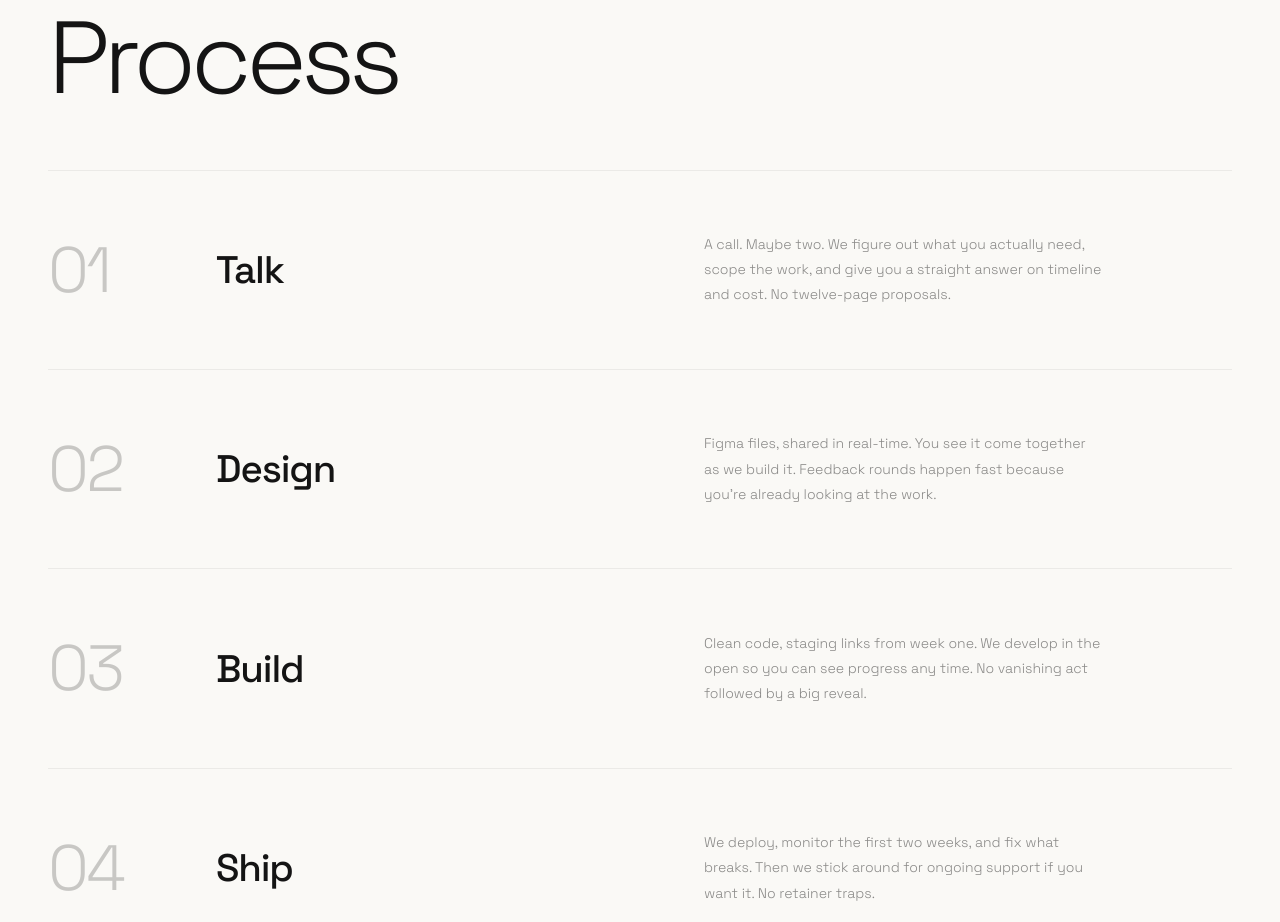
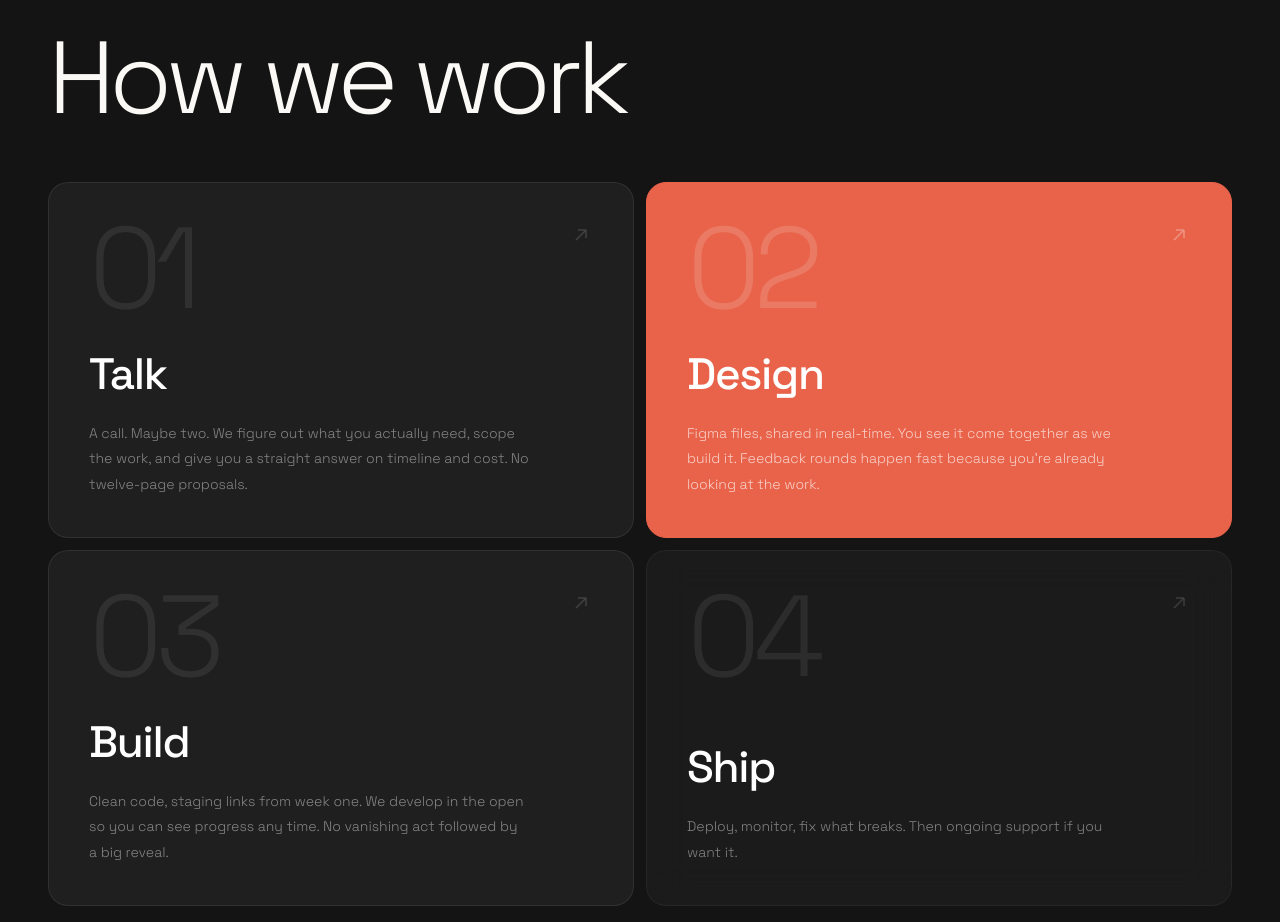
Before and after one commit to trimsk/seven8nine, a plain HTML site: page index.html in a window 1280 px wide. Shown: the part 4857-5779 px from the top of the page. Drawn offline with Linux system fonts and the light colour scheme.

Commit message:
Redesign process section as dark bento grid, distinct from services accordion
- Process section now uses inverted dark background with rounded corners
- 2x2 bento card layout with glass-morphism cards
- Accent-colored "Design" card as focal point
- Arrow icons on each card with hover animations
- Removed visual divider between process and about
- Renamed section to "How we work"
- Full dark mode support for the inverted section
- Responsive: stacks to single column on mobile

Co-Authored-By: Claude Opus 4.6 <noreply@anthropic.com>

```diff
--- a/css/style.css
+++ b/css/style.css
@@ -638,83 +638,126 @@ button { cursor: none; font-family: inherit; }
 .service-accord.active .service-accord__content p { opacity: 1; transform: translateY(0); }
 
 /* === PROCESS === */
-.process { padding: 120px 0; }
-.process__grid {
+.process {
+  padding: 100px 0;
+  background: var(--text);
+  color: var(--bg);
+  margin: 40px 0 80px;
+  border-radius: var(--radius-xl);
+  position: relative;
+  overflow: hidden;
+}
+.process .section-title { color: var(--bg); }
+.process .section-title .line__inner { color: var(--bg); }
+
+.process__bento {
   display: grid;
-  grid-template-columns: 1fr;
-  gap: 0;
+  grid-template-columns: 1fr 1fr;
+  grid-template-rows: auto auto;
+  gap: 12px;
+}
+/* Bottom row: Build takes ~60%, Ship takes ~40% */
+.process__bento .process__card:nth-child(3) { grid-column: 1; }
+.process__bento .process__card:nth-child(4) { grid-column: 2; }
+
+.process__card {
   position: relative;
-  counter-reset: process-step;
-}
-.process__grid::before { display: none; }
-
-.process__step {
-  position: relative;
-  overflow: visible;
-  padding: 48px 0;
-  border-radius: 0;
-  background: transparent;
-  border-bottom: 1px solid var(--border);
-  transition: background 0.5s var(--ease);
-  text-align: left;
-  z-index: 1;
-  display: grid;
-  grid-template-columns: 120px 1fr 1.2fr;
-  gap: 48px;
-  align-items: center;
-  counter-increment: process-step;
-}
-.process__step:first-child { border-top: 1px solid var(--border); }
-.process__step::before { display: none; }
-.process__step::after { display: none; }
-.process__step:hover { background: var(--bg-2); padding-left: 32px; padding-right: 32px; margin: 0 -32px; }
-
-.process__step-big {
-  width: auto;
-  height: auto;
-  border-radius: 0;
-  background: transparent;
-  border: none;
+  padding: 40px;
+  border-radius: var(--radius);
+  background: rgba(255,255,255,0.05);
+  border: 1px solid rgba(255,255,255,0.08);
+  overflow: hidden;
   display: flex;
-  align-items: center;
-  justify-content: flex-start;
-  margin: 0;
-  font-size: clamp(48px, 5vw, 72px);
+  flex-direction: column;
+  justify-content: space-between;
+  min-height: 300px;
+  transition: transform 0.5s var(--ease), background 0.4s, border-color 0.3s;
+  backdrop-filter: blur(20px);
+  -webkit-backdrop-filter: blur(20px);
+}
+.process__card:hover {
+  transform: translateY(-4px);
+  background: rgba(255,255,255,0.08);
+  border-color: var(--accent);
+}
+
+.process__card--accent {
+  background: var(--accent);
+  border-color: var(--accent);
+}
+.process__card--accent:hover {
+  background: var(--accent);
+  transform: translateY(-4px) scale(1.01);
+}
+.process__card--accent .process__card-num { color: rgba(255,255,255,0.15); }
+.process__card--accent .process__card-title { color: #fff; }
+.process__card--accent .process__card-desc { color: rgba(255,255,255,0.7); }
+.process__card--accent .process__card-arrow { color: rgba(255,255,255,0.3); }
+.process__card--accent:hover .process__card-arrow { color: #fff; }
+
+.process__card--large {
+  min-height: 280px;
+}
+.process__card--small {
+  min-height: 280px;
+  background: rgba(255,255,255,0.03);
+  border-color: rgba(255,255,255,0.05);
+}
+
+.process__card-num {
+  font-size: clamp(72px, 9vw, 120px);
   font-weight: 300;
-  letter-spacing: -0.04em;
-  color: var(--text-3);
-  -webkit-text-stroke: 0;
-  opacity: 1;
-  pointer-events: none;
-  transition: all 0.5s var(--ease);
-  position: relative;
-}
-.process__step:hover .process__step-big {
-  background: transparent;
-  border-color: transparent;
-  color: var(--accent);
-  transform: none;
-}
-
-.process__step-head { display: none; }
-.process__step-num { display: none; }
-.process__step-line { display: none; }
-.process__step-title {
-  font-size: clamp(28px, 3vw, 40px);
+  letter-spacing: -0.06em;
+  line-height: 0.8;
+  color: rgba(255,255,255,0.08);
+  margin-bottom: 24px;
+  transition: color 0.4s var(--ease);
+}
+.process__card:hover .process__card-num { color: var(--accent); }
+.process__card--accent:hover .process__card-num { color: rgba(255,255,255,0.25); }
+
+.process__card-content { flex: 1; display: flex; flex-direction: column; justify-content: flex-end; }
+.process__card-title {
+  font-size: clamp(28px, 3.5vw, 44px);
   font-weight: 500;
   letter-spacing: -0.03em;
-  margin-bottom: 0;
+  margin-bottom: 12px;
+  color: #fff;
   transition: color 0.3s;
 }
-.process__step:hover .process__step-title { color: var(--accent); }
-.process__step-desc {
+.process__card:hover .process__card-title { color: var(--accent); }
+.process__card--accent:hover .process__card-title { color: #fff; }
+.process__card-desc {
   font-size: 14px;
-  color: var(--text-2);
+  color: rgba(255,255,255,0.45);
   line-height: 1.8;
   font-weight: 300;
-  max-width: 400px;
-  margin: 0;
-}
+  max-width: 440px;
+}
+
+.process__card-arrow {
+  position: absolute;
+  top: 40px;
+  right: 40px;
+  color: rgba(255,255,255,0.15);
+  transition: color 0.3s, transform 0.4s var(--ease);
+}
+.process__card:hover .process__card-arrow {
+  color: var(--accent);
+  transform: translate(4px, -4px);
+}
+
+/* Dark mode adjustments for inverted process section */
+[data-theme="dark"] .process { background: var(--bg); border: 1px solid var(--border); }
+[data-theme="dark"] .process .section-title { color: var(--text); }
+[data-theme="dark"] .process .section-title .line__inner { color: var(--text); }
+[data-theme="dark"] .process__card-title { color: var(--text); }
+[data-theme="dark"] .process__card-desc { color: var(--text-2); }
+[data-theme="dark"] .process__card-num { color: rgba(255,255,255,0.06); }
+[data-theme="dark"] .process__card { background: rgba(255,255,255,0.03); border-color: var(--border); }
+[data-theme="dark"] .process__card:hover { background: rgba(255,255,255,0.06); }
+[data-theme="dark"] .process__card--accent { background: var(--accent); }
+[data-theme="dark"] .process__card--accent:hover { background: var(--accent); }
 
 /* === ABOUT === */
 .about { padding: 160px 0; position: relative; }
@@ -956,7 +999,7 @@ button { cursor: none; font-family: inherit; }
 /* Smooth transitions for all themed elements */
 .nav, .testimonial-card, .service-accord__tags span,
 .footer, .contact__link, .about__manifesto-item, .about__cap-grid span,
-.reel__play, .hero__bottom, .marquee, .process__step, .work-item {
+.reel__play, .hero__bottom, .marquee, .process__card, .work-item {
   transition-property: background, border-color, color, box-shadow, transform;
   transition-duration: 0.5s;
   transition-timing-function: var(--ease);
@@ -1383,10 +1426,7 @@ button { cursor: none; font-family: inherit; }
   transform: scale(1.08) rotate(-0.5deg);
 }
 
-/* Process card hover — lift */
-.process__step:hover {
-  transform: translateY(-4px);
-}
+/* Process card hover — handled in process__card styles */
 
 /* Service accordion — full width accent bg on active with slide */
 .service-accord.active {
@@ -1502,27 +1542,7 @@ button { cursor: none; font-family: inherit; }
   border-radius: 1px;
 }
 
-/* Process step 8-marker — pixel 8 used as step accent */
-.process__step-marker {
-  display: grid;
-  grid-template-columns: repeat(5, 3px);
-  grid-template-rows: repeat(7, 3px);
-  gap: 1px;
-  position: absolute;
-  top: 48px;
-  right: 0;
-  opacity: 0;
-  transition: opacity 0.5s var(--ease), transform 0.5s var(--ease);
-  transform: scale(0.8);
-}
-.process__step:hover .process__step-marker {
-  opacity: 0.3;
-  transform: scale(1);
-}
-.process__step-marker .px {
-  background: var(--accent);
-  border-radius: 1px;
-}
+/* Process step markers — removed, using bento cards now */
 
 /* Section head — pixel 8 as section label accent */
 .section-head { position: relative; }
@@ -1598,9 +1618,8 @@ button { cursor: none; font-family: inherit; }
   .hero__content { padding: 160px 48px 40px; }
   .about__layout { grid-template-columns: 1fr; gap: 64px; }
   .about__stats { gap: 32px; }
-  .process__grid { grid-template-columns: 1fr; }
-  .process__step { grid-template-columns: 80px 1fr 1.2fr; gap: 32px; }
-  .process__step-big { font-size: 48px; }
+  .process__bento { grid-template-columns: 1fr 1fr; }
+  .process__card { min-height: 240px; padding: 32px; }
   .service-accord__head { grid-template-columns: 48px 1fr 40px; }
   .service-accord__tags { display: none; }
   .section-head--split { flex-direction: column; align-items: flex-start; gap: 24px; }
@@ -1642,11 +1661,12 @@ button { cursor: none; font-family: inherit; }
   .work-item__content { padding: 24px; }
   .footer__grid { grid-template-columns: 1fr 1fr; gap: 24px; }
   .footer__top { grid-template-columns: 1fr; gap: 32px; }
-  .process__grid { grid-template-columns: 1fr; }
-  .process__step { grid-template-columns: 1fr; gap: 16px; padding: 32px 0; }
-  .process__step:hover { padding-left: 24px; padding-right: 24px; margin: 0 -24px; }
-  .process__step-big { font-size: 36px; }
-  .process__step-title { font-size: 24px; }
+  .process { margin: 40px 0; border-radius: var(--radius-lg); padding: 80px 0; }
+  .process__bento { grid-template-columns: 1fr; }
+  .process__card { min-height: 220px; padding: 28px; }
+  .process__card--large, .process__card--small { min-height: 200px; }
+  .process__card-num { font-size: 48px; }
+  .process__card-title { font-size: 24px; }
   .service-accord__head { grid-template-columns: 36px 1fr 32px; gap: 16px; padding: 20px 0; }
   .service-accord__content p { padding: 0 0 24px 52px; }
   .about__stats { flex-wrap: wrap; gap: 24px; padding: 28px; }
--- a/index.html
+++ b/index.html
@@ -4,7 +4,7 @@
   <meta charset="UTF-8">
   <meta name="viewport" content="width=device-width, initial-scale=1.0">
   <title>seven8nine — Digital Studio</title>
-  <link rel="stylesheet" href="css/style.css?v=19">
+  <link rel="stylesheet" href="css/style.css?v=20">
   <link rel="preconnect" href="https://fonts.googleapis.com">
   <link rel="preconnect" href="https://fonts.gstatic.com" crossorigin>
   <link href="https://fonts.googleapis.com/css2?family=Space+Grotesk:wght@300;400;500;600;700&display=swap" rel="stylesheet">
@@ -356,55 +356,55 @@
   <!-- Process -->
   <section class="process" id="process">
     <div class="container">
-      <div class="section-head section-fold">
+      <div class="section-head section-fold" style="margin-bottom: 48px;">
         <h2 class="section-title">
-          <span class="line"><span class="line__inner" data-reveal>Process</span></span>
+          <span class="line"><span class="line__inner" data-reveal>How we work</span></span>
         </h2>
       </div>
-      <div class="process__grid">
-        <div class="process__step" data-reveal-fade>
-          <span class="process__step-big">01</span>
-          <div class="process__step-head">
-            <span class="process__step-num">01</span>
-            <div class="process__step-line"></div>
+      <div class="process__bento">
+        <div class="process__card" data-reveal-fade>
+          <div class="process__card-num">01</div>
+          <div class="process__card-content">
+            <h3 class="process__card-title">Talk</h3>
+            <p class="process__card-desc">A call. Maybe two. We figure out what you actually need, scope the work, and give you a straight answer on timeline and cost. No twelve-page proposals.</p>
           </div>
-          <h3 class="process__step-title">Talk</h3>
-          <p class="process__step-desc">A call. Maybe two. We figure out what you actually need, scope the work, and give you a straight answer on timeline and cost. No twelve-page proposals.</p>
+          <div class="process__card-arrow">
+            <svg width="24" height="24" viewBox="0 0 24 24" fill="none"><path d="M7 17L17 7M17 7H9M17 7V15" stroke="currentColor" stroke-width="1.5"/></svg>
+          </div>
         </div>
-        <div class="process__step" data-reveal-fade>
-          <span class="process__step-big">02</span>
-          <div class="process__step-head">
-            <span class="process__step-num">02</span>
-            <div class="process__step-line"></div>
+        <div class="process__card process__card--accent" data-reveal-fade>
+          <div class="process__card-num">02</div>
+          <div class="process__card-content">
+            <h3 class="process__card-title">Design</h3>
+            <p class="process__card-desc">Figma files, shared in real-time. You see it come together as we build it. Feedback rounds happen fast because you're already looking at the work.</p>
           </div>
-          <h3 class="process__step-title">Design</h3>
-          <p class="process__step-desc">Figma files, shared in real-time. You see it come together as we build it. Feedback rounds happen fast because you're already looking at the work.</p>
+          <div class="process__card-arrow">
+            <svg width="24" height="24" viewBox="0 0 24 24" fill="none"><path d="M7 17L17 7M17 7H9M17 7V15" stroke="currentColor" stroke-width="1.5"/></svg>
+          </div>
         </div>
-        <div class="process__step" data-reveal-fade>
-          <span class="process__step-big">03</span>
-          <div class="process__step-head">
-            <span class="process__step-num">03</span>
-            <div class="process__step-line"></div>
+        <div class="process__card process__card--large" data-reveal-fade>
+          <div class="process__card-num">03</div>
+          <div class="process__card-content">
+            <h3 class="process__card-title">Build</h3>
+            <p class="process__card-desc">Clean code, staging links from week one. We develop in the open so you can see progress any time. No vanishing act followed by a big reveal.</p>
           </div>
-          <h3 class="process__step-title">Build</h3>
-          <p class="process__step-desc">Clean code, staging links from week one. We develop in the open so you can see progress any time. No vanishing act followed by a big reveal.</p>
+          <div class="process__card-arrow">
+            <svg width="24" height="24" viewBox="0 0 24 24" fill="none"><path d="M7 17L17 7M17 7H9M17 7V15" stroke="currentColor" stroke-width="1.5"/></svg>
+          </div>
         </div>
-        <div class="process__step" data-reveal-fade>
-          <span class="process__step-big">04</span>
-          <div class="process__step-head">
-            <span class="process__step-num">04</span>
-            <div class="process__step-line"></div>
+        <div class="process__card process__card--small" data-reveal-fade>
+          <div class="process__card-num">04</div>
+          <div class="process__card-content">
+            <h3 class="process__card-title">Ship</h3>
+            <p class="process__card-desc">Deploy, monitor, fix what breaks. Then ongoing support if you want it.</p>
           </div>
-          <h3 class="process__step-title">Ship</h3>
-          <p class="process__step-desc">We deploy, monitor the first two weeks, and fix what breaks. Then we stick around for ongoing support if you want it. No retainer traps.</p>
+          <div class="process__card-arrow">
+            <svg width="24" height="24" viewBox="0 0 24 24" fill="none"><path d="M7 17L17 7M17 7H9M17 7V15" stroke="currentColor" stroke-width="1.5"/></svg>
+          </div>
         </div>
       </div>
     </div>
   </section>
-
-  <div class="visual-divider container" data-reveal-fade>
-    <div class="visual-divider__line"></div>
-  </div>
 
   <!-- About -->
   <section class="about" id="about">
@@ -614,6 +614,6 @@
     </div>
   </footer>
 
-  <script src="js/main.js?v=19"></script>
+  <script src="js/main.js?v=20"></script>
 </body>
 </html>
```
